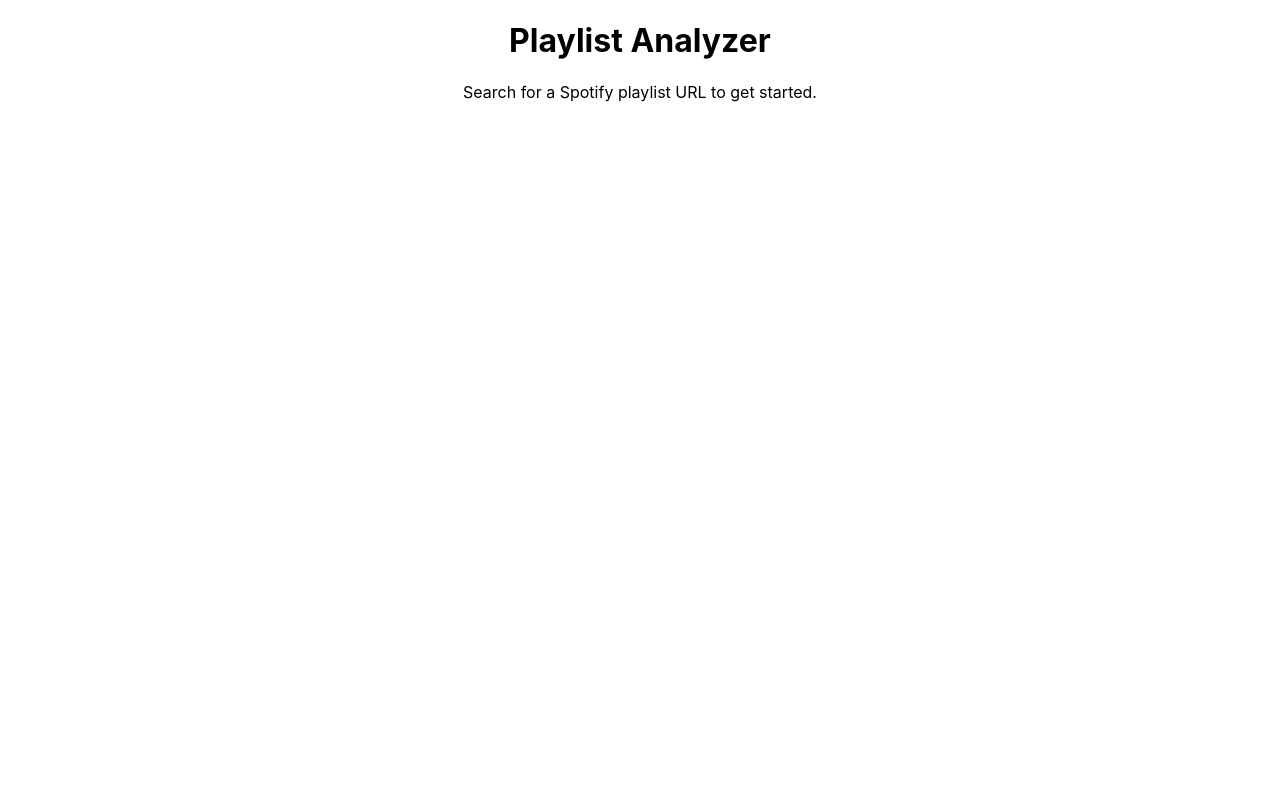
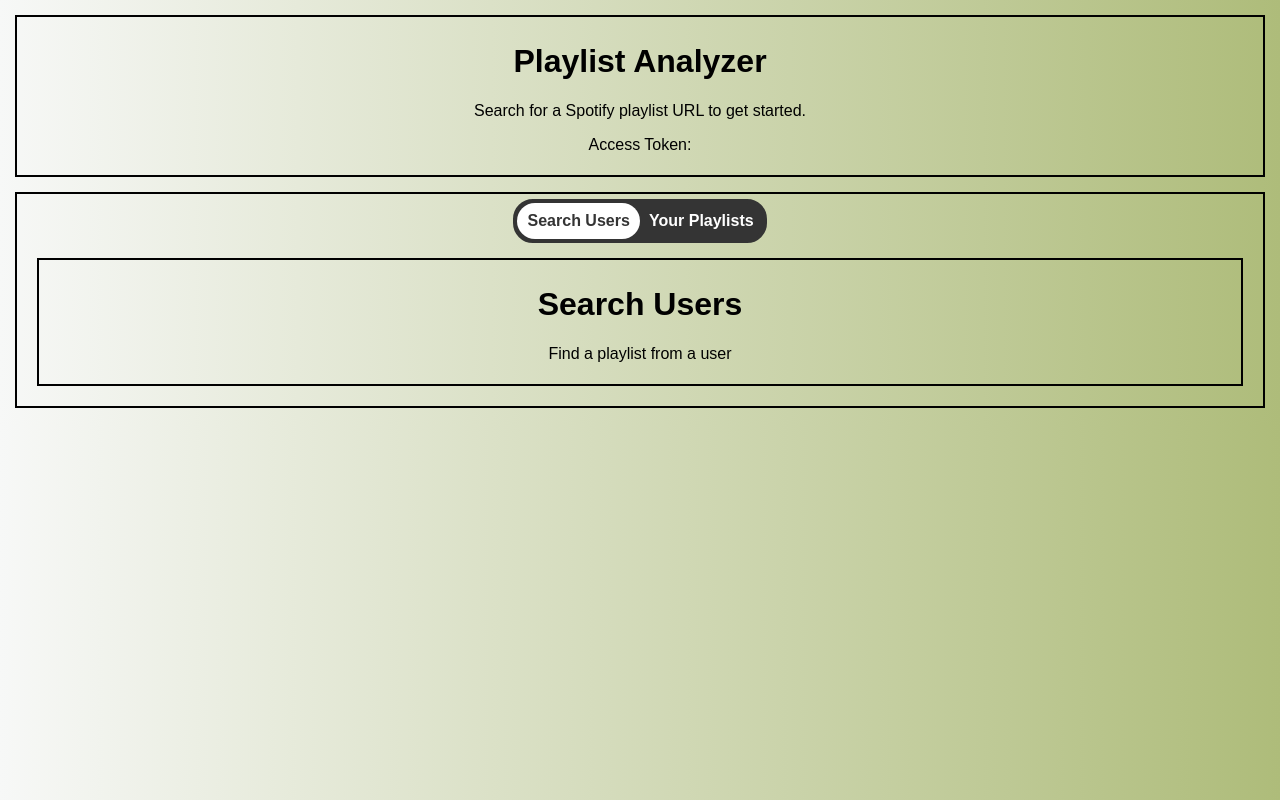
Before and after one commit to dzineon77/playlist-analyzer, a React (Create React App) app: page /analyze in a window 1280 px wide. Built offline with nearby package versions, Linux system fonts and the light colour scheme.

Commit message:
home and analyze pages more scaffolded

```diff
--- a/src/App.css
+++ b/src/App.css
@@ -1,16 +1,5 @@
 .App {
   text-align: center;
-}
-
-.App-logo {
-  height: 40vmin;
-  pointer-events: none;
-}
-
-@media (prefers-reduced-motion: no-preference) {
-  .App-logo {
-    animation: App-logo-spin infinite 20s linear;
-  }
 }
 
 .App-header {
@@ -24,15 +13,88 @@
   color: white;
 }
 
-.App-link {
-  color: #61dafb;
+/* --------------------------------------------------------------------------- */
+
+body {
+  background: linear-gradient(90deg, #F7F8F7 0%, #AEBC7A 100%);
+  font-family: 'Arial', sans-serif;
 }
 
-@keyframes App-logo-spin {
-  from {
-    transform: rotate(0deg);
-  }
-  to {
-    transform: rotate(360deg);
-  }
+.header, .container {
+  padding: 5px;
+  text-align: center;
+  margin: 15px;
+  border: 2px solid #000;
 }
+
+.loginBtn {
+  background-color: #4CAF50;
+  color: white;
+  padding: 10px 32px;
+  text-align: center;
+  text-decoration: none;
+  display: inline-block;
+  font-size: 16px;
+  margin: 4px 2px;
+  cursor: pointer;
+  border-radius: 3px;
+}
+
+.loginBtn:hover {
+  background-color: #45a049;
+}
+
+.search {
+  display: grid;
+  justify-items: center;
+}
+
+.toggleContainer {
+  position: relative;
+  display: grid;
+  grid-template-columns: repeat(2, 1fr);
+  width: fit-content;
+  border: 4px solid #343434;
+  border-radius: 20px;
+  background: #343434;
+  font-weight: bold;
+  color: #343434;
+  cursor: pointer;
+}
+.toggleContainer::before {
+  content: '';
+  position: absolute;
+  width: 50%;
+  height: 100%;
+  left: 0%;
+  border-radius:20px;
+  background: white;
+  transition: all 0.3s;
+}
+.toggleCheckbox:checked + .toggleContainer::before {
+   left: 50%;
+}
+.toggleContainer div {
+  padding: 9px;
+  text-align: center;
+  z-index: 1;
+}
+.toggleCheckbox {
+  display: none;
+}
+.toggleCheckbox:checked + .toggleContainer div:first-child{
+  color: white;
+  transition: color 0.3s;
+}
+.toggleCheckbox:checked + .toggleContainer div:last-child{
+  color: #343434;
+  transition: color 0.3s;
+}
+.toggleCheckbox + .toggleContainer div:first-child{
+  color: #343434;
+  transition: color 0.3s;
+}
+.toggleCheckbox + .toggleContainer div:last-child{
+  color: white;
+  transition: color 0.3s;
+}
--- /dev/null
+++ b/src/Components/SearchPlaylists.jsx
@@ -0,0 +1,12 @@
+
+export default function SearchPlaylists() {
+    return (
+        <div className='SearchPlaylists'>
+            <div className="header">
+                <h1>Search Playlists</h1>
+                <p>Choose from one of your own playlists</p>
+            </div>
+
+        </div>
+    );
+}
--- /dev/null
+++ b/src/Components/SearchUsers.jsx
@@ -0,0 +1,12 @@
+
+export default function SearchUsers() {
+    return (
+        <div className='SearchUsers'>
+            <div className="header">
+                <h1>Search Users</h1>
+                <p>Find a playlist from a user</p>
+            </div>
+
+        </div>
+    );
+}
--- a/src/Pages/Analyze.jsx
+++ b/src/Pages/Analyze.jsx
@@ -1,9 +1,48 @@
+import React, { useEffect, useState } from 'react';
+import { getToken } from './Home.jsx';
+import SearchPlaylists from '../Components/SearchPlaylists.jsx';
+import SearchUsers from '../Components/SearchUsers.jsx';
+
 
 export default function Analyze() {
+
+    const [accessToken, setAccessToken] = useState(localStorage.getItem('access_token'));
+
+    useEffect(() => {
+        getToken(setAccessToken);
+    }, []);
+
+    const [isToggled, setIsToggled] = useState(false);
+
+    const handleToggleChange = () => {
+        setIsToggled(!isToggled);
+    };
+
     return (
-        <div>
-            <h1>Playlist Analyzer</h1>
-            <p>Search for a Spotify playlist URL to get started.</p>
+        <div className='Analyze'>
+            <div className="header">
+                <h1>Playlist Analyzer</h1>
+                <p>Search for a Spotify playlist URL to get started.</p>
+                <p>Access Token: {accessToken}</p>
+            </div>
+
+            <div className="container">
+
+                <div className="search">
+                    <input type="checkbox" id="toggle" class="toggleCheckbox" onChange={handleToggleChange} // Update to handle change
+                        checked={isToggled}/>
+                        <label htmlFor="toggle" class='toggleContainer'>
+                            <div>Search Users</div>
+                            <div>Your Playlists</div>
+                        </label>
+                </div>
+
+                <div className="results">
+                {isToggled ? <SearchPlaylists /> : <SearchUsers />}
+
+                </div>
+            </div>
+
         </div>
     );
 }
--- a/src/Pages/Home.jsx
+++ b/src/Pages/Home.jsx
@@ -32,7 +32,7 @@ async function requestUserAuth() {
   const { codeVerifier, codeChallenge } = await generateCodeChallenge();
 
   const clientId = '59b9850087ac4d05b261fc70a5431b3c';
-  const redirectUri = 'http://localhost:3000';
+  const redirectUri = 'http://localhost:3000/analyze';
   const scope = 'user-read-private user-read-email';
   const authUrl = new URL("https://accounts.spotify.com/authorize");
 
@@ -51,13 +51,13 @@ async function requestUserAuth() {
   window.location.href = authUrl.toString();
 }
 
-async function getToken(setAccessToken) {
+export async function getToken(setAccessToken) {
   const code = new URLSearchParams(window.location.search).get('code');
   if (!code) return;
 
   let codeVerifier = localStorage.getItem('code_verifier');
   const clientId = '59b9850087ac4d05b261fc70a5431b3c';
-  const redirectUri = 'http://localhost:3000';
+  const redirectUri = 'http://localhost:3000/analyze';
   const url = 'https://accounts.spotify.com/api/token';
 
   const payload = {
@@ -83,7 +83,7 @@ async function getToken(setAccessToken) {
   }
 }
 
-export default function Home() {
+function Home() {
     const [accessToken, setAccessToken] = useState(localStorage.getItem('access_token'));
 
     useEffect(() => {
@@ -91,12 +91,20 @@ export default function Home() {
     }, []);
 
     return (
-        <div>
+
+        <div className='Home'>
+          <div className="header">
             <h1>Playlist Analyzer</h1>
             <p>Welcome to Playlist Analyzer! This app will help you analyze various characterists in your Spotify playlists.</p>
+          </div>
+
+          <div className="container">
             <p>Click the button below to authorize access to your Spotify account to get started</p>
-            <button onClick={requestUserAuth}>Login</button>
-            <p>Access Token: {accessToken}</p>
+            <button className='loginBtn' onClick={requestUserAuth}>Login</button>
+          </div>
         </div>
+
     );
 }
+
+export default Home;
```
